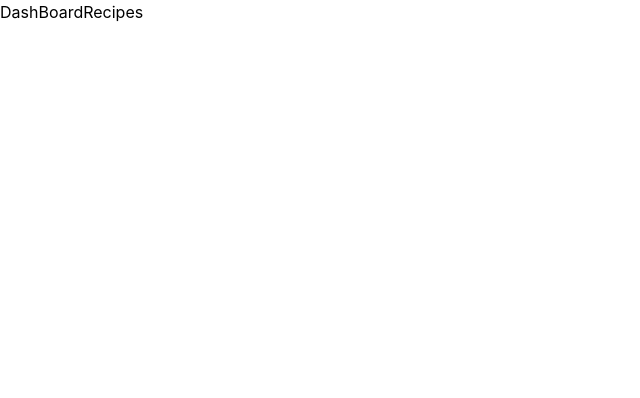
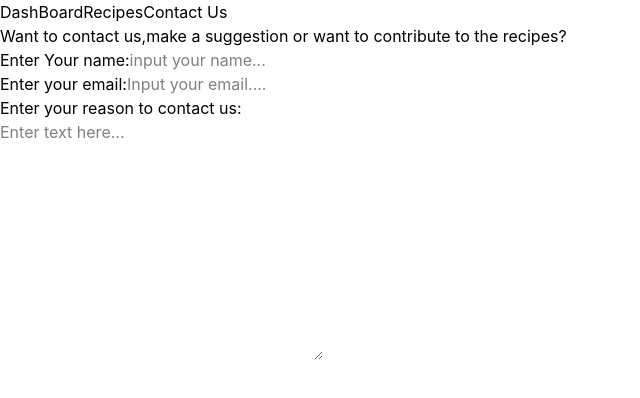
Before and after one commit to RayW-exe/Food4U, a React (Vite) app: page /Contactus in a window 1280 px wide. Before the commit this address had no page. Shown: the top 398 px of the page, without its empty margins (0-640 px from the left). Built offline with nearby package versions, Linux system fonts and the light colour scheme; data requests are answered from the project's data file.

Commit message:
Contact Us page added

```diff
--- a/src/App.jsx
+++ b/src/App.jsx
@@ -7,6 +7,7 @@ import Dashboard from './Pages/Dashboard'
 import FastFoods from './Pages/FastFoods'
 import Drinks from './Pages/Drinks'
 import BakedProducts from './Pages/BakedProducts'
+import Contactus from './Pages/ContactUs'
 
 
 
@@ -84,6 +85,7 @@ function App() {
      <nav>
        <Link to="/Dashboard">DashBoard</Link>
        <Link to="/Recipes">Recipes</Link>
+       <Link to="/ContactUs">Contact Us</Link>
      </nav>
 
      <Routes>
@@ -94,7 +96,7 @@ function App() {
         <Route path="/FastFoods" element={<FastFoods fastFoodItems={fastFoodItems} search={search} setSearch={setSearch}/>}/>
         <Route path="/Drinks" element={<Drinks drinksItems={drinksItems} search={search} setSearch={setSearch}/>}/>
         <Route path="/BakedProducts" element={<BakedProducts bakedItems={bakedItems} search={search} setSearch={setSearch}/>}/>
-
+        <Route path="/Contactus" element={<Contactus />} />
      </Routes>
     </>
   )
--- /dev/null
+++ b/src/Pages/ContactUs.jsx
@@ -0,0 +1,30 @@
+
+function Contactus () {
+    return(
+        <>
+         <div>
+            <div>
+                <h1>Want to contact us,make a suggestion or want to contribute to the recipes?</h1>
+            </div>
+            <div>
+                <form action="">
+                    <label htmlFor="Name">Enter Your name:</label>
+                    <input
+                    type="text"
+                    placeholder="input your name..."
+                    /> <br />
+                    <label htmlFor="Email">Enter your email:</label>
+                    <input
+                    type="email"
+                    placeholder="Input your email...."
+                    /> <br />
+                    <label htmlFor="Reason">Enter your reason to contact us:</label> <br />
+                    <textarea name="reason" id="rs" cols="30" rows="10" placeholder="Enter text here..."></textarea>
+                </form>
+            </div>
+         </div>
+        </>
+    )
+}
+
+export default Contactus;
```
